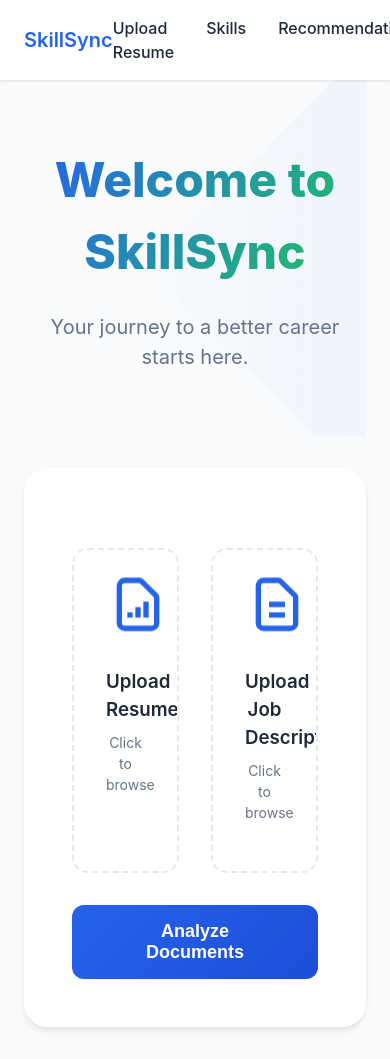
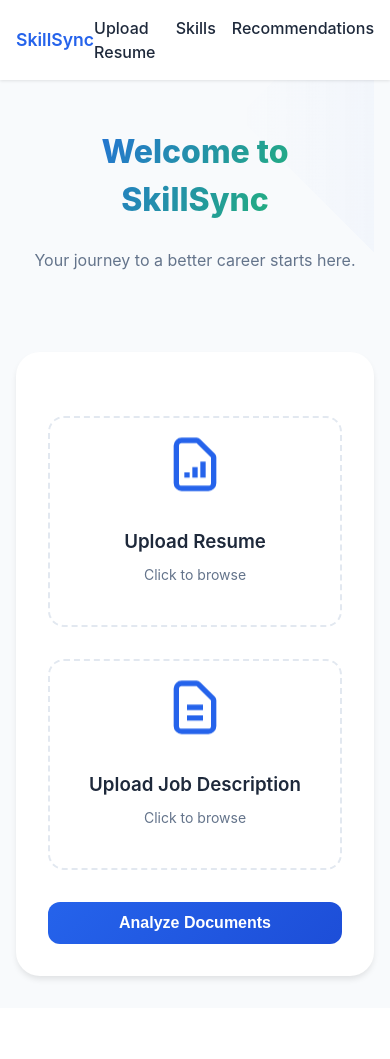
Before and after one commit to aman10052003/skill-gap-recommender, a Flask app: page / in a window 390 px wide. After the commit the page ends 981 px from the top, so only its background shows below. Run offline with Flask 2, Linux system fonts and the light colour scheme.

Commit message:
Update index.html

```diff
--- a/templates/index.html
+++ b/templates/index.html
@@ -37,7 +37,7 @@
 
     .navbar {
         background-color: var(--card-bg);
-            padding: 1rem 1.5rem;
+        padding: 1rem;
         box-shadow: 0 1px 3px rgba(0, 0, 0, 0.1);
         position: fixed;
         width: 100%;
@@ -61,7 +61,7 @@
 
     .navbar ul {
         display: flex;
-            gap: 2rem;
+        gap: 1.5rem;
         list-style: none;
     }
 
@@ -74,7 +74,7 @@
         .main-container {
         max-width: 1200px;
         margin: 5rem auto 2rem;
-            padding: 0 1.5rem;
+        padding: 0 1rem;
     }
 
     .section {
@@ -87,12 +87,6 @@
 
     .hero {
         text-align: center;
-            padding: 3rem 1rem;
-            margin-bottom: 2rem;
-        }
-
-        .hero {
-            text-align: center;
         padding: 4rem 1rem;
         margin-bottom: 2rem;
         position: relative;
@@ -100,7 +94,7 @@
     }
 
     .hero h1 {
-            font-size: 3rem;
+        font-size: 2.5rem;
         background: linear-gradient(120deg, #2563eb, #22c55e);
         -webkit-background-clip: text;
         background-clip: text;
@@ -112,7 +106,7 @@
 
     .hero p {
         color: var(--text-light);
-            font-size: 1.25rem;
+        font-size: 1.125rem;
         max-width: 600px;
         margin: 0 auto;
         animation: fadeIn 1s ease-out 0.3s both;
@@ -146,7 +140,7 @@
 
     .upload-grid {
         display: grid;
-            grid-template-columns: repeat(2, 1fr);
+        grid-template-columns: repeat(auto-fit, minmax(200px, 1fr));
         gap: 2rem;
         margin-top: 2rem;
     }
@@ -268,7 +262,146 @@
         transition: width 0.3s ease;
         animation: progress 2s ease-out infinite;
     }
+        @media (max-width: 768px) {
+        .navbar {
+            padding: 1rem;
+        }
 
+        .navbar h1 {
+            font-size: 1.1rem;
+        }
+
+        .navbar ul {
+            gap: 1rem;
+        }
+
+        .main-container {
+            padding: 0 1rem;
+        }
+
+        .hero {
+            padding: 3rem 1rem;
+        }
+
+        .hero h1 {
+            font-size: 2rem;
+        }
+
+        .hero p {
+            font-size: 1rem;
+        }
+
+        .upload-container {
+            padding: 2rem;
+        }
+
+        .upload-grid {
+            grid-template-columns: 1fr;
+        }
+
+        .upload-box {
+            padding: 1.5rem;
+        }
+
+        .analyze-button {
+            padding: 0.75rem 2rem;
+            font-size: 1rem;
+        }
+    }
+
+    @media (min-width: 769px) and (max-width: 1024px) {
+        .navbar {
+            padding: 1rem 1.5rem;
+        }
+
+        .navbar h1 {
+            font-size: 1.2rem;
+        }
+
+        .navbar ul {
+            gap: 1.5rem;
+        }
+
+        .main-container {
+            padding: 0 1.5rem;
+        }
+
+        .hero {
+            padding: 4rem 1.5rem;
+        }
+
+        .hero h1 {
+            font-size: 2.5rem;
+        }
+
+        .hero p {
+            font-size: 1.125rem;
+        }
+
+        .upload-container {
+            padding: 2.5rem;
+        }
+
+        .upload-grid {
+            grid-template-columns: repeat(auto-fit, minmax(250px, 1fr));
+        }
+
+        .upload-box {
+            padding: 2rem;
+        }
+
+        .analyze-button {
+            padding: 0.875rem 2.5rem;
+            font-size: 1.125rem;
+        }
+    }
+
+    @media (min-width: 1025px) {
+        .navbar {
+            padding: 1rem 2rem;
+        }
+
+        .navbar h1 {
+            font-size: 1.25rem;
+        }
+
+        .navbar ul {
+            gap: 2rem;
+        }
+
+        .main-container {
+            padding: 0 2rem;
+        }
+
+        .hero {
+            padding: 4rem 2rem;
+        }
+
+        .hero h1 {
+            font-size: 3rem;
+        }
+
+        .hero p {
+            font-size: 1.25rem;
+        }
+
+        .upload-container {
+            padding: 3rem;
+        }
+
+        .upload-grid {
+            grid-template-columns: repeat(auto-fit, minmax(250px, 1fr));
+        }
+
+        .upload-box {
+            padding: 2.5rem;
+        }
+
+        .analyze-button {
+            padding: 1rem 3rem;
+            font-size: 1.125rem;
+        }
+    }
         @keyframes slideInDown {
         from {
             transform: translateY(-100%);
```
Lines whose indentation alone changed are shown as unchanged.
